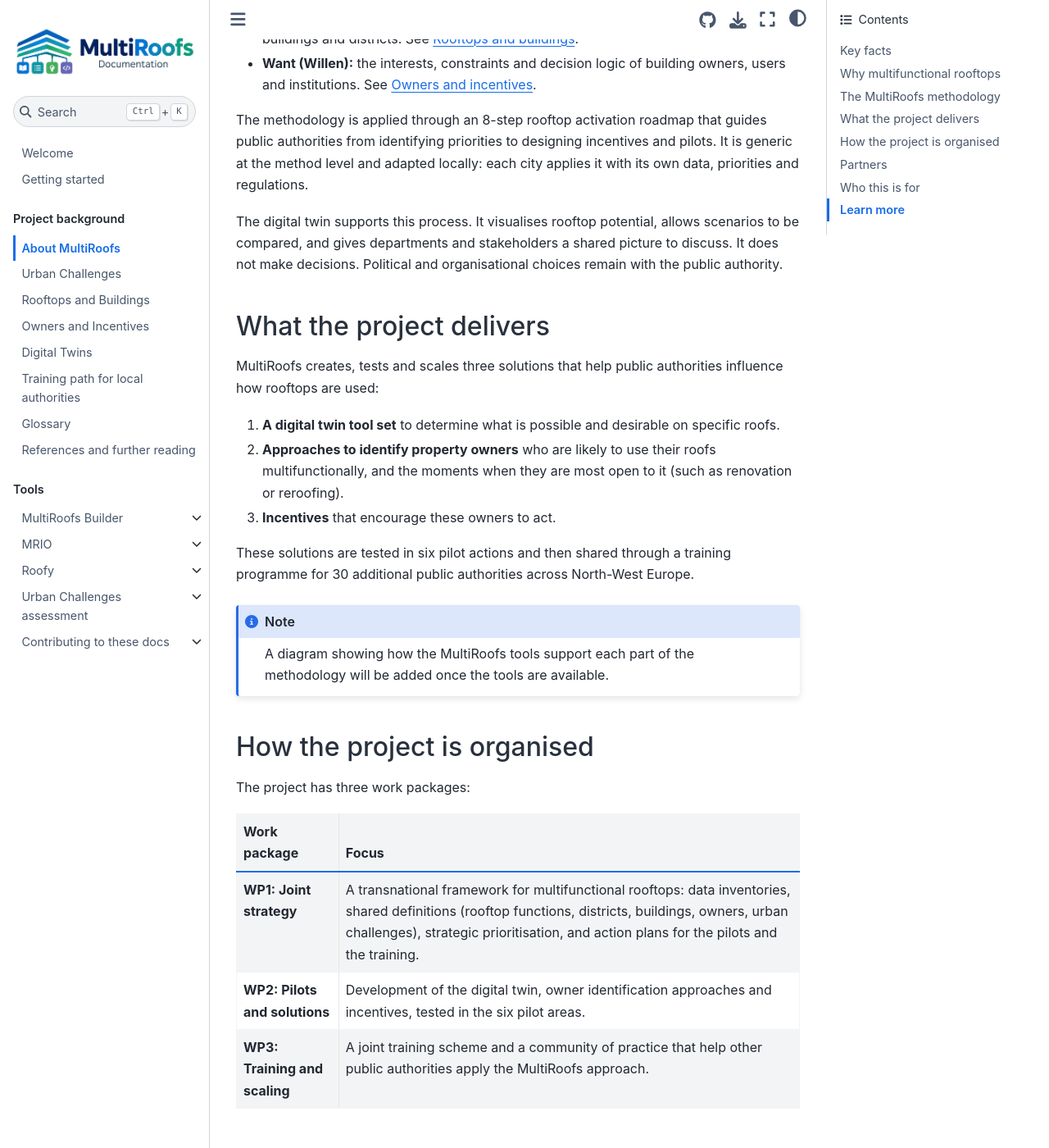
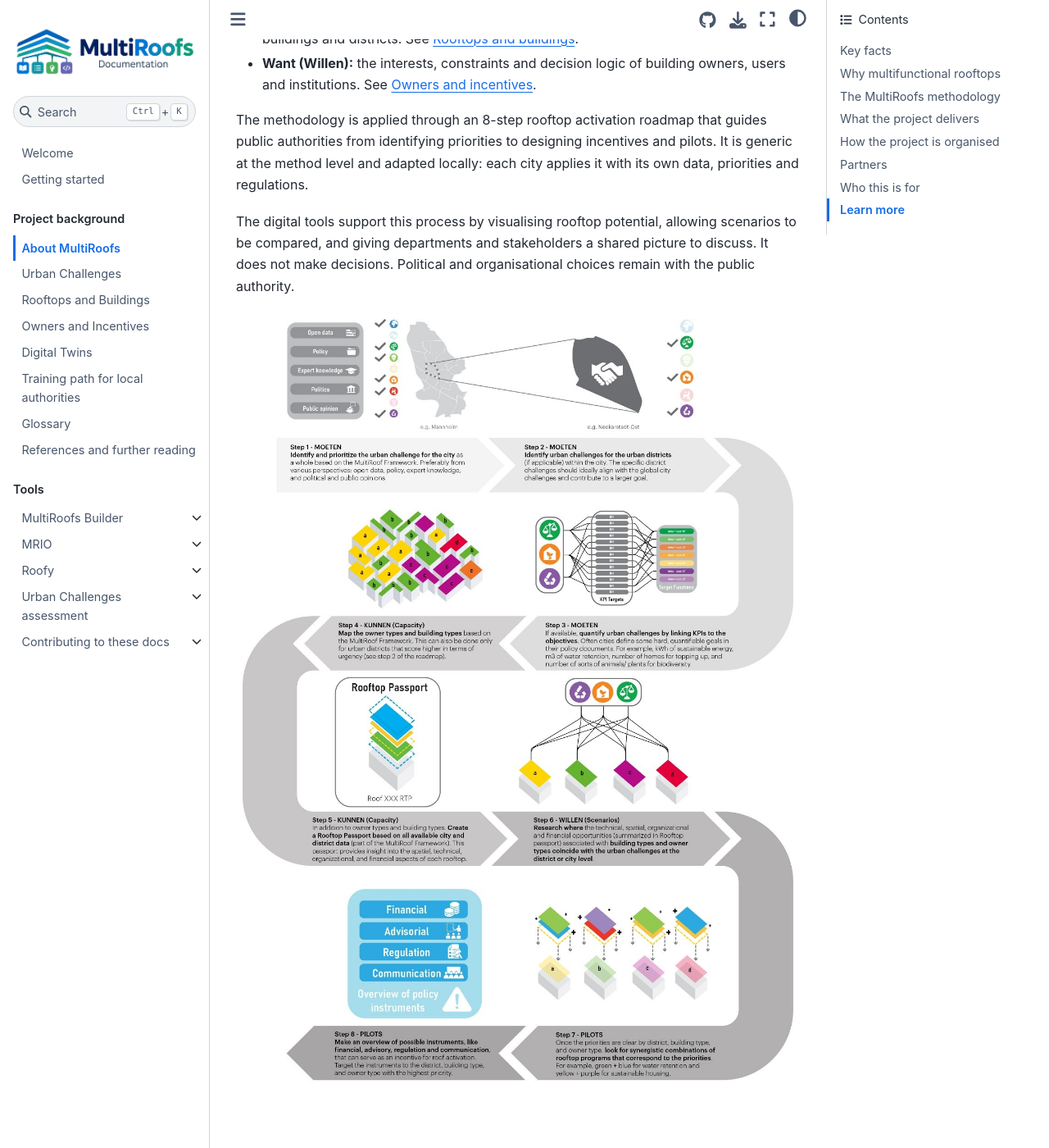
Before and after one commit to MultiRoofs/MultiRoofs_docs, a Sphinx documentation site: the page built from docs/about-multiroofs/index.md, in a window 1280 px wide and 1400 px high, scrolled down 1777 px. Shown: the whole window at 82% size. Built offline with Sphinx 7.4.7 and the Sphinx Book theme 1.1.4, drawn with Linux system fonts in a browser that asks for light colours; some of the changed text lies outside the part shown.

Commit message:
Update About MultiRoofs

````diff
--- a/docs/about-multiroofs/index.md
+++ b/docs/about-multiroofs/index.md
@@ -42,26 +42,34 @@ MultiRoofs is a decision-support methodology for public authorities. It brings t
 
 The methodology is applied through an 8-step rooftop activation roadmap that guides public authorities from identifying priorities to designing incentives and pilots. It is generic at the method level and adapted locally: each city applies it with its own data, priorities and regulations.
 
-The digital twin supports this process. It visualises rooftop potential, allows scenarios to be compared, and gives departments and stakeholders a shared picture to discuss. It does not make decisions. Political and organisational choices remain with the public authority.
+The digital tools support this process by visualising rooftop potential, allowing scenarios to be compared, and giving departments and stakeholders a shared picture to discuss. It does not make decisions. Political and organisational choices remain with the public authority.
+
+```{figure} ./images/8-steps.jpg
+:alt: 8 steps rooftop activation roadmap
+:width: 100%
+:align: center
+:name: fig-roadmap
+
+Rooftop activation roadmap: from urban challenges to rooftop activation
+```
 
 ## What the project delivers
 
-MultiRoofs creates, tests and scales three solutions that help public authorities
-influence how rooftops are used:
+MultiRoofs creates, tests and scales three solutions that help public authorities influence how rooftops are used:
 
-1. **A digital twin tool set** to determine what is possible and desirable on specific roofs.
+1. **A set of tools** to determine what is possible and desirable on specific roofs. There is no single tool. The Multiroofs digital process involves a series of existing and developed applications during the project.
 2. **Approaches to identify property owners** who are likely to use their roofs multifunctionally, and the moments when they are most open to it (such as renovation or reroofing).
 3. **Incentives** that encourage these owners to act.
 
 These solutions are tested in six pilot actions and then shared through a training programme for 30 additional public authorities across North-West Europe.
 
-% TODO: add a diagram showing which MultiRoofs tool supports each part of the
-% methodology (Need, Can, Want) and each step of the roadmap, once the tools are
-% available.
+```{figure} ./images/mrtools.png
+:alt: A diagram showing the MultiRoofs tools developed in the consortium.
+:width: 80%
+:align: center
+:name: fig-mrtools
 
-```{note}
-A diagram showing how the MultiRoofs tools support each part of the methodology
-will be added once the tools are available.
+Set of tools developed in MultiRoofs (*work in progress*).
 ```
 
 ## How the project is organised
````
Also changed, not shown: docs/about-multiroofs/images/8-steps.jpg (added), docs/about-multiroofs/images/mrtools.png (added).
